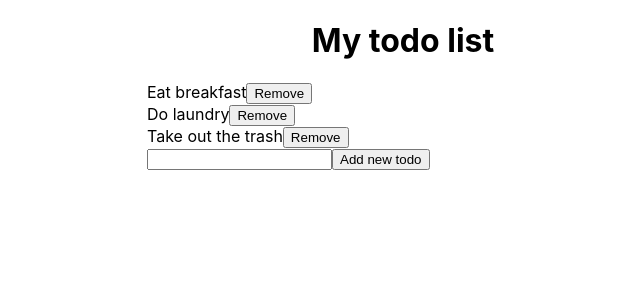
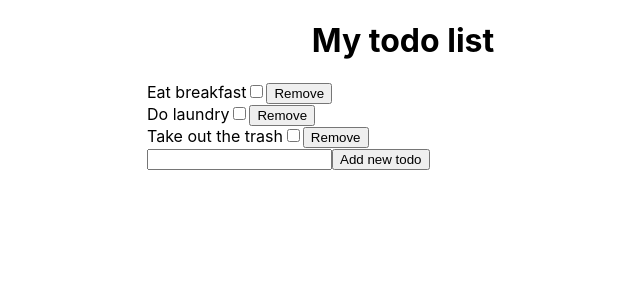
Before and after one commit to BKSoftwares21/todolist, a React (Create React App) app: page / in a window 1280 px wide. Shown: the top 300 px of the page, without its empty margins (237-877 px from the left). Built offline with nearby package versions, Linux system fonts and the light colour scheme.

Commit message:
can now cross out if complete

```diff
--- a/src/App.js
+++ b/src/App.js
@@ -25,6 +25,18 @@ function App() {
     setTodos(todos.filter((t) => t.id !== id));
   }
 
+  // Function to update a todo item's completed status by id
+  function updateTodo(id) {
+    const newList = todos.map((todoItem) => {
+      if (todoItem.id === id) {
+        const updatedItem = { ...todoItem, completed: !todoItem.completed };
+        return updatedItem;
+      }
+      return todoItem;
+    });
+    setTodos(newList);
+  }
+
   // Function to handle adding a todo item
   const addTodo = (e) => {
     e.preventDefault();
@@ -45,7 +57,7 @@ function App() {
   return (
     <div className="App">
       <h1 className="header">My todo list</h1>
-      {loading ? 'Loading' : <TodoList todos={todos} removeHandler={removeTodo} />}
+      {loading ? 'Loading' : <TodoList todos={todos} removeHandler={removeTodo} updateHandler={updateTodo} />}
 
       <div className="add-todo-form">
         {saving ? (
--- a/src/components/TodoItem.js
+++ b/src/components/TodoItem.js
@@ -1,8 +1,14 @@
 import React from 'react';
-import styles from '../css/TodoItem.module.css';
-const TodoItem = ({ todo, removeHandler }) => (
+
+const TodoItem = ({ todo, removeHandler, updateHandler }) => (
   <div>
-      <span>{todo.title}</span>
+    <span style={{ textDecoration: todo.completed ? 'line-through' : 'none' }}>{todo.title}</span>
+    <input
+      type="checkbox"
+      checked={todo.completed}
+      onChange={() => updateHandler(todo.id)}
+      data-testid={`checkbox-${todo.id}`}
+    />
     <button data-testid={`close-btn-${todo.id}`} onClick={() => removeHandler(todo.id)}>
       Remove
     </button>
--- a/src/components/TodoList.js
+++ b/src/components/TodoList.js
@@ -1,12 +1,12 @@
 import React from 'react';
 import TodoItem from './TodoItem';
 
-const TodoList = ({ todos, removeHandler }) => (
-    <div>
-      {todos.map((t) => (
-        <TodoItem key={t.id} todo={t} removeHandler={removeHandler} />
-      ))}
-    </div>
-  );
+const TodoList = ({ todos, removeHandler, updateHandler }) => (
+  <div>
+    {todos.map((t, i) => (
+      <TodoItem key={i} todo={t} removeHandler={removeHandler} updateHandler={updateHandler} />
+    ))}
+  </div>
+);
 
-  export default TodoList;
+export default TodoList;
--- a/src/css/TodoItem.module.css
+++ b/src/css/TodoItem.module.css
@@ -12,3 +12,7 @@
   .closeBtn:hover {
     cursor: pointer;
   }
+
+  .completed {
+    text-decoration: line-through;
+  }
```
Also changed, not shown: 1 other file (tests, documents, lock files or other folders). Lines whose indentation alone changed are shown as unchanged.
